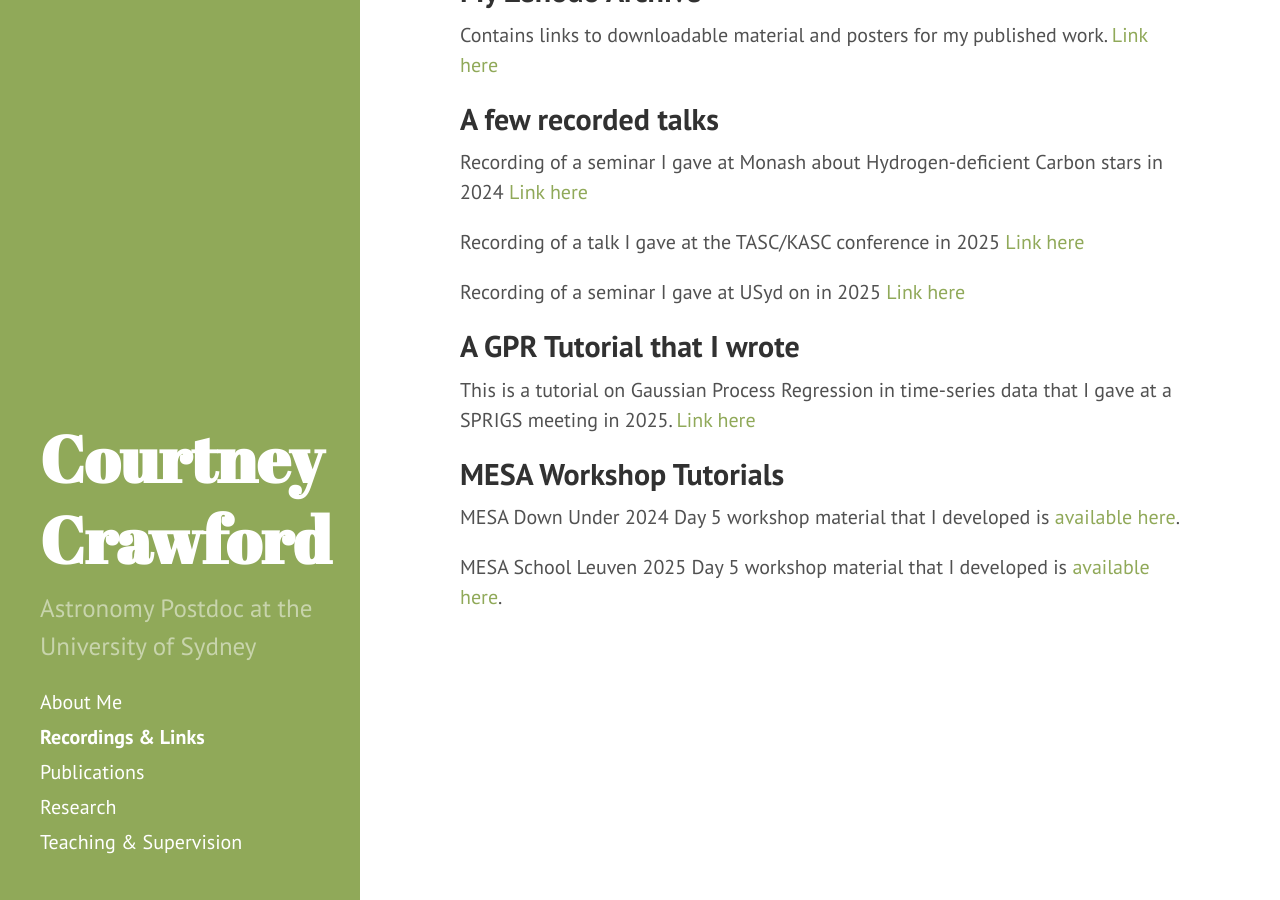
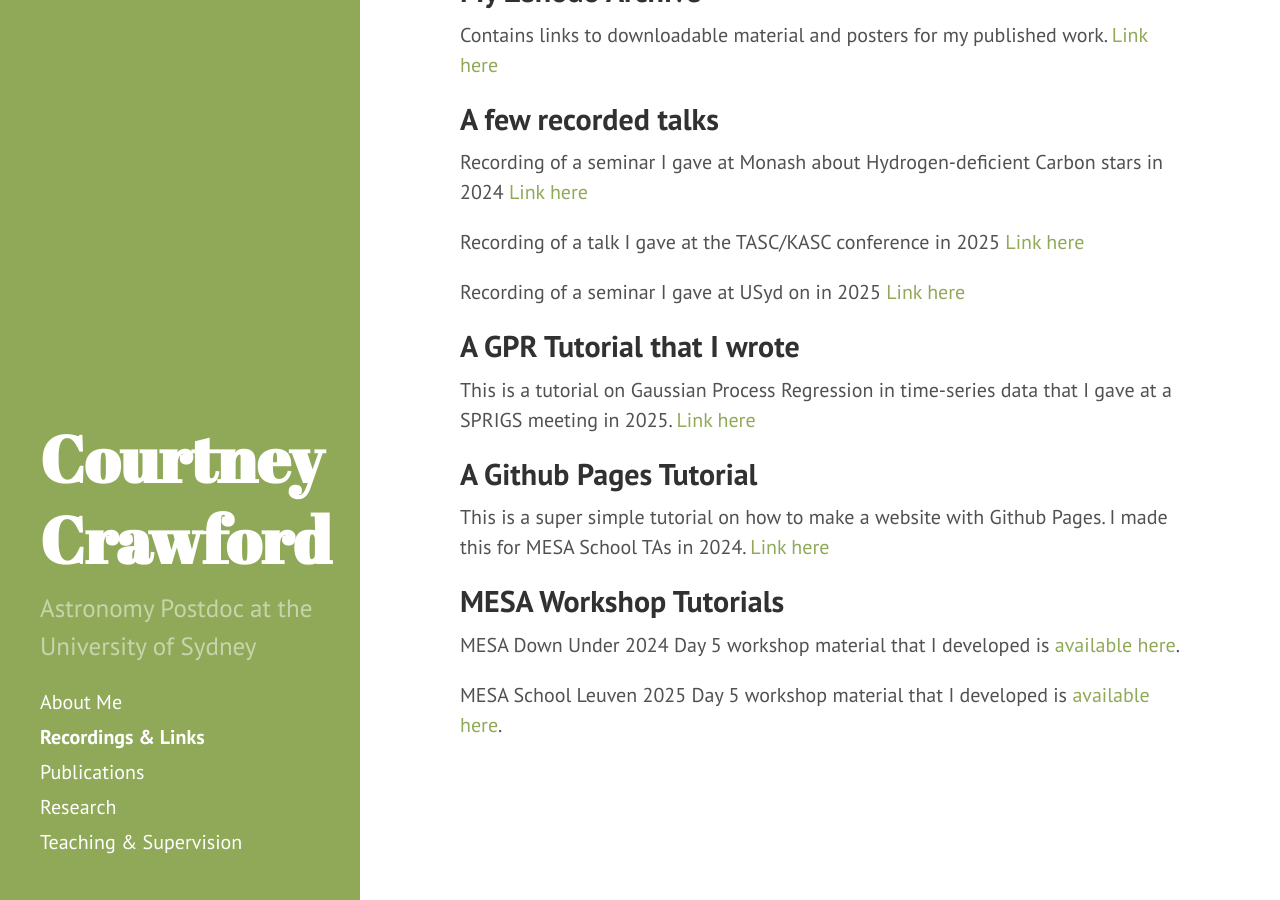
Before and after one commit to courtcraw/courtcraw.github.io, a Jekyll site: the page built from links.md, in a window 1280 px wide and 900 px high, scrolled down 1141 px. Built offline with Jekyll 4.4.1, drawn with Linux system fonts in a browser that asks for light colours.

Commit message:
Adding website guide pdf

```diff
--- a/links.md
+++ b/links.md
@@ -34,6 +34,9 @@ Recording of a seminar I gave at USyd on in 2025 [Link here](https://drive.googl
 
 This is a tutorial on Gaussian Process Regression in time-series data that I gave at a SPRIGS meeting in 2025. [Link here](https://github.com/courtcraw/SPRIGS2025_GPR_tutorial)
 
+## A Github Pages Tutorial
+
+This is a super simple tutorial on how to make a website with Github Pages. I made this for MESA School TAs in 2024. [Link here](./pictures/Website_Guide.pdf)
 
 ## MESA Workshop Tutorials
 
```
Also changed, not shown: 1 other file.
